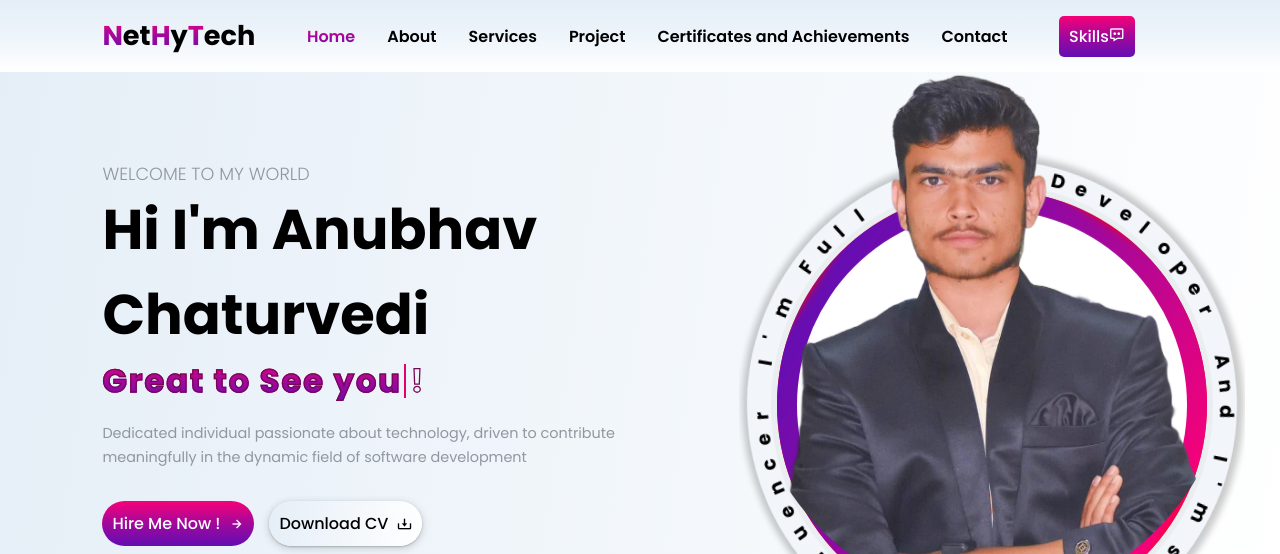
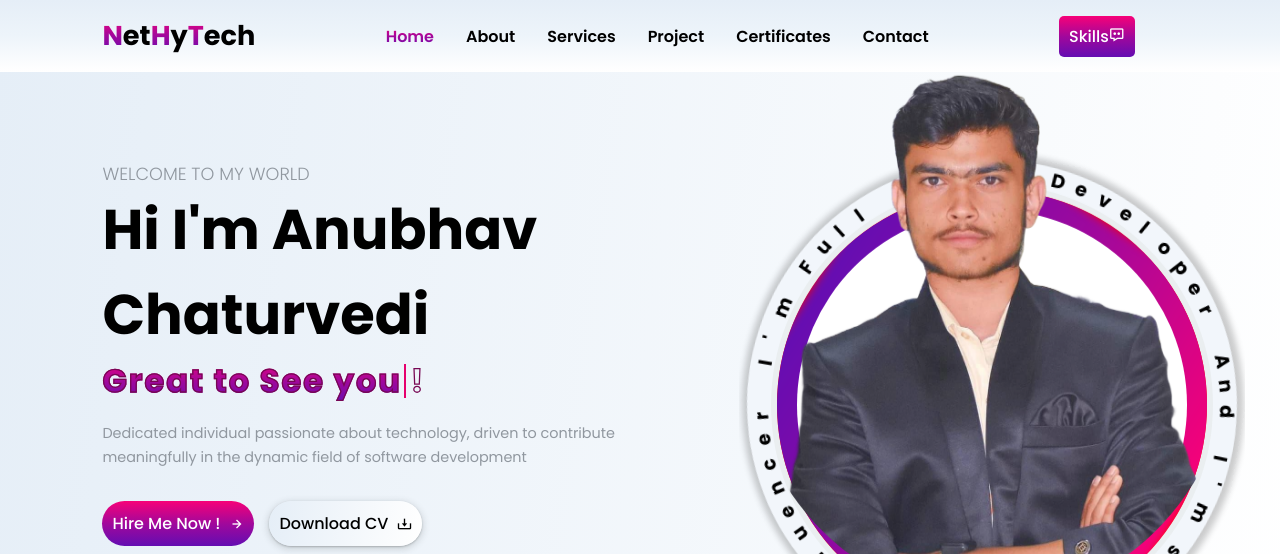
Before and after one commit to AnubhavChaturvedi-GitHub/Anubhav-Chaturvedi, a plain HTML site: page index.html in a window 1280 px wide. Shown: the top 554 px of the page. Drawn offline with nearby package versions, Linux system fonts and the light colour scheme; files whose address does not match are found by name.

Commit message:
Update index.html

```diff
--- a/index.html
+++ b/index.html
@@ -20,7 +20,7 @@
             <li><a href="#about">About</a></li>
             <li><a href="#services">Services</a></li>
             <li><a href="#portfolio">Project</a></li>
-            <li><a href="#blog">Certificates and Achievements</a></li>
+            <li><a href="#blog">Certificates</a></li>
             <li><a href="#contact">Contact</a></li>
         </ul>
         <div class="right-header">
```
